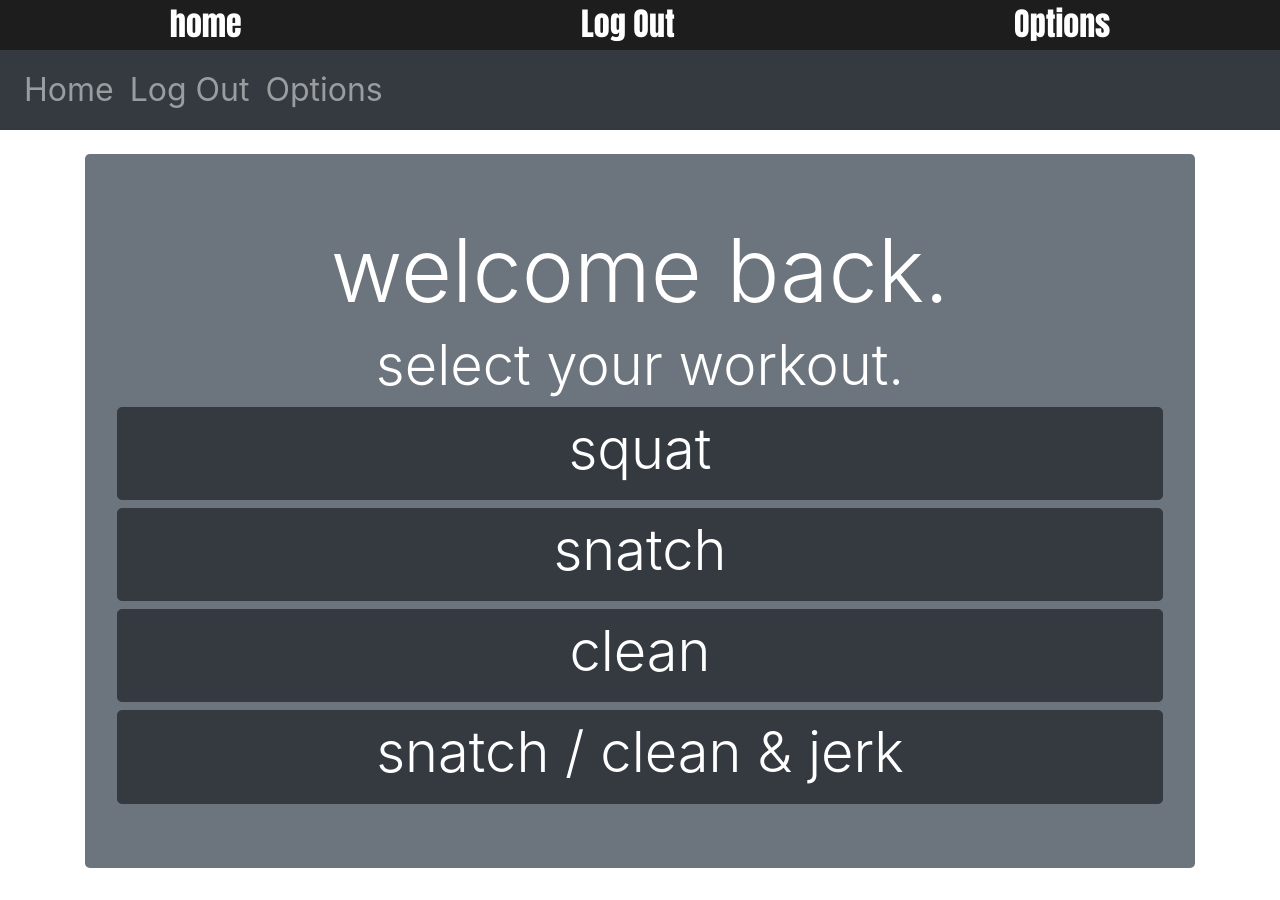
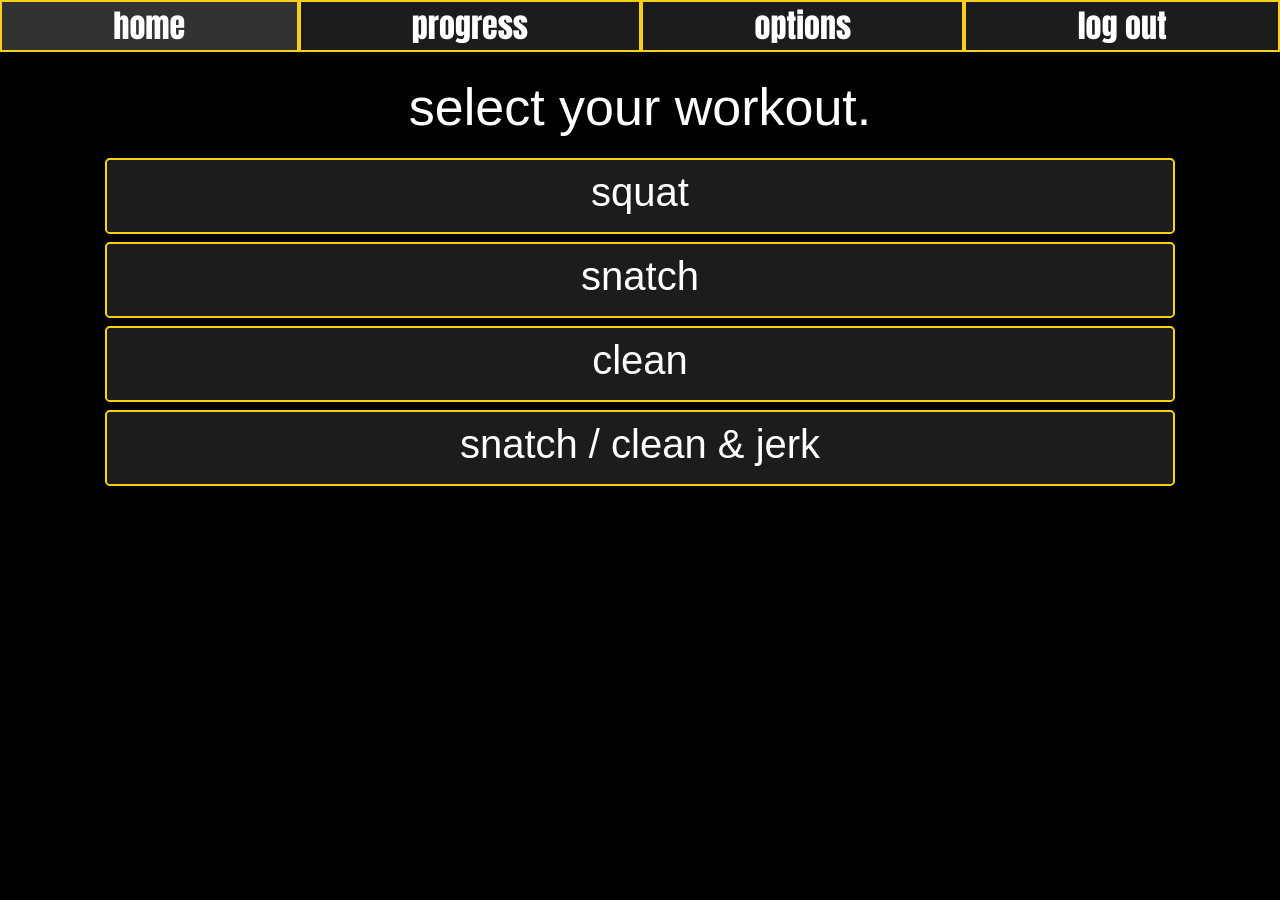
Before and after one commit to harrisonBarnett/wl_, a Flask app: page /home in a window 1280 px wide. After the commit the page ends 486 px from the top, so only its background shows below. Run offline with Flask 2, Linux system fonts and the light colour scheme; a user stored in the database is signed in; some libraries are stand-ins or nearby versions.

Commit message:
Tons of UI changes; refactored filetree; styling, profiling.

```diff
--- a/website/__init__.py
+++ b/website/__init__.py
@@ -33,7 +33,7 @@ def make_app():
 
     # setup for login manager
     login_manager = LoginManager()
-    login_manager.login_view = "auth.login"
+    login_manager.login_view = "auth.sign_in"
     login_manager.init_app(app)
     # load in the user to the webapp
     @login_manager.user_loader
--- /dev/null
+++ b/website/static/css/styles.css
@@ -0,0 +1,74 @@
+/* navbar stuff */
+nav {
+    font-size: 2rem;
+    background-color: rgb(28, 28, 28);
+
+}
+ /* flex container */
+nav ul {
+    list-style-type: none;
+    margin: 0;
+    padding: 0;
+    display: flex;
+    justify-content: space-around;
+}
+
+nav ul li {
+    cursor: pointer;
+    flex: auto;
+    text-align: center;
+    font-family:Impact;
+    color: white;
+    text-decoration: none;
+    border: 2px solid rgb(250, 208, 22);
+}
+
+nav ul li a {
+    color: white;
+    text-decoration: none;
+    font-family: Impact;
+}
+
+nav ul li:hover {
+    background-color: rgb(50, 50, 50)
+}
+
+nav ul li a:hover{
+    color: white;
+    text-decoration: none;
+}
+
+/* make the navbar responsive depending on portal width */
+@media all and (max-width: 600px) {
+
+    nav ul {
+        flex-direction: column;
+    }
+
+    nav ul li {
+        text-align: center;
+    }
+
+}
+
+/* button styling */
+
+.button-group {
+    color: white;
+    padding: 12px 20px;
+    margin: 8px 0;
+    font-family: Arial;
+    text-decoration: none;
+
+}
+
+.button-group button {
+    border: 2px solid rgb(250, 208, 22);
+}
+
+.title {
+    font-size: 52px;
+    color: white;
+    text-decoration: none;
+    font-family: Arial;
+}
--- a/website/static/styles.css
+++ /dev/null
@@ -1,42 +0,0 @@
-nav {
-    font-size: 2rem;
-    background-color: #1d1d1d;
-
-}
- /* flex container */
-nav ul {
-    list-style-type: none;
-    margin: 0;
-    padding: 0;
-    display: flex;
-    justify-content: space-around;
-}
-
-nav ul li a {
-    cursor: pointer;
-    padding: 0.5 rem;
-    flex: auto;
-    text-align: center;
-    font-family:Impact;
-    color: white;
-    text-decoration: none;
-}
-
-nav ul li a:hover {
-    background-color: #555;
-    color: white;
-    text-decoration: none;
-}
-
-/* responsive navbar */
-@media all and (max-width: 600px) {
-
-    nav ul {
-        flex-direction: column;
-    }
-
-    nav ul li {
-        text-align: center;
-    }
-
-}
--- a/website/templates/base.html
+++ b/website/templates/base.html
@@ -6,10 +6,11 @@
     <meta http-equiv="X-UA-Compatible" content="IE=edge">
     <meta name="viewport" content="width=device-width, initial-scale=1.0">
 
+    <!-- custom css -->
     <link
     rel= "stylesheet"
     type= "text/css"
-    href= "{{ url_for('static',filename='styles.css') }}"
+    href= "{{ url_for('static',filename='css/styles.css') }}"
     />
 
     <!-- bootstrap stylesheets for making the site pretty, literally just copy/paste-->
@@ -25,81 +26,33 @@
       crossorigin="anonymous"
     />
 
-
-
-
     <!-- can be overridden in templates that inherit this template -->
     <title>{% block title %} base template {% endblock %}</title>
 </head>
 <body>
+    <!-- boostrap overrides -->
+    <style type="text/css">
+        body { background: black !important; } /* Adding !important forces the browser to overwrite the default style applied by Bootstrap */
+     </style>
+     <style type="text/css">
+        button { background: rgb(28, 28, 28) !important; }
+     </style>
+
     <!-- scratch navbar -->
     <nav class="main-navbar">
         <ul>
             {% if user.is_authenticated %}
             <li><a id="home" href="/home">home</a></li>
-            <li><a id="logout" href="/logout">Log Out</a></li>
-            <li><a id="options" href="/options">Options</a></li>
+            <li><a id="progress" href="/options">progress</a></li>
+            <li><a id="options" href="/options">options</a></li>
+            <li><a id="logout" href="/logout">log out</a></li>
             {% else %}
-            <li><a id="login" href="/login">Log In</a></li>
-            <li><a id="signUp" href="/sign-up">Sign Up</a></li>
+            <li><a id="login" href="/sign-in">Log In</a></li>
+            <li><a id="signUp" href="/set-up">Sign Up</a></li>
             {% endif %}
         </ul>
     </nav>
 
-    <!-- navigation bar lives at the top of every page -->
-    <nav class="navbar navbar-expand-lg navbar-dark bg-dark">
-        <!-- button that shows/hides navbar if the screen is too small to fit all buttons -->
-        <button
-        class="navbar-toggler"
-        type="button"
-        data-toggle="collapse"
-        data-target="#navbar"
-        >
-            <span class="navbar-toggler-icon"></span>
-        </button>
-        <!-- these are the options that live in the navbar -->
-        <div class="collapse navbar-collapse" id="navbar">
-            <div class="navbar-nav">
-                <!-- check if user is logged in to display certain options -->
-                {% if user.is_authenticated %}
-                <!-- nav-items are buttons with routes -->
-                <a class="nav-item nav-link" id="home" href="/home">Home</a>
-                <a class="nav-item nav-link" id="logout" href="/logout">Log Out</a>
-                <a class="nav-item nav-link" id="options" href="/options">Options</a>
-                {% else %}
-                <a class="nav-item nav-link" id="login" href="/login">Log In</a>
-                <a class="nav-item nav-link" id="signUp" href="/sign-up">Sign Up</a>
-                {% endif %}
-            </div>
-        </div>
-    </nav>
-    <!-- gets flashed messages from the server for display (i.e. error, success w/forms) -->
-    {% with messages = get_flashed_messages(with_categories=true) %}
-        <!-- check if message was flashed -->
-        {% if messages %}
-            <!-- loop through category per message (i.e. 'error', 'success') -->
-            {% for category, message in messages %}
-                {% if category == 'error' %}
-                <!-- these are the alerts that will appear if a message is flashed 'error' -->
-                <div class="alert alert-danger alert-dismissible fade show" role="alert">
-                    {{ message }}
-                    <button type="button" class="close" data-dismiss="alert">
-                        <span aria-hidden="true">&times;</span>
-                    </button>
-                </div>
-                {% else %}
-                <!-- these are the alerts that will appear if a message is flashed 'success' -->
-                <div class="alert alert-success alert-dismissible fade show" role="alert">
-                    {{ message }}
-                    <button type="button" class="close" data-dismiss="alert">
-                        <!-- this is the button that you click to dismiss the alert -->
-                        <span aria-hidden="true">&times;</span>
-                    </button>
-                </div>
-                {% endif %}
-            {% endfor %}
-        {% endif %}
-    {% endwith %}
     <div class="container">
         {% block body %}
 
--- a/website/templates/home.html
+++ b/website/templates/home.html
@@ -15,11 +15,10 @@ function beginSession(page) {
 }
 </script>
 <br />
-<div class="jumbotron bg-secondary text-white">
-    <h1 align="center" class="display-2">welcome back.</h1>
-    <h2 align="center" class="display-4">select your workout.</h2>
 
-    <form method="POST">
+    <h2 align="center" class="title">select your workout.</h2>
+
+    <form class="button-group" method="POST">
         <button
         id="/squat"
         type="button"
@@ -27,7 +26,7 @@ function beginSession(page) {
         onclick="beginSession(this.id)"
         name="squat"\
         >
-        <h1 class="display-4">squat</h1>
+        <h1>squat</h1>
         </button>
 
         <button
@@ -37,7 +36,7 @@ function beginSession(page) {
         onclick="beginSession(this.id)"
         name="snatch"
         >
-        <h1 class="display-4">snatch</h1>
+        <h1>snatch</h1>
         </button>
 
         <button
@@ -47,7 +46,7 @@ function beginSession(page) {
         onclick="beginSession(this.id)"
         name="clean"
         >
-        <h1 class="display-4">clean</h1>
+        <h1>clean</h1>
         </button>
 
         <button
@@ -57,11 +56,11 @@ function beginSession(page) {
         onclick="beginSession(this.id)"
         name="clean_jerk"
         >
-        <h1 class="display-4">snatch / clean & jerk</h1>
+        <h1>snatch / clean & jerk</h1>
         </button>
 
     </form>
-</div>
+
 
 
 {% endblock %}
```
Also changed, not shown: website/auth.py (+23 -40 lines), website/static/css/auth.css (+5 -3 lines), website/static/css/session.css (added, +47 -0 lines), website/templates/auth-base.html (added, +84 -0 lines), website/templates/login.html (deleted, +0 -33 lines), website/templates/session-base.html (added, +92 -0 lines), website/templates/set-up.html (+5 -18 lines), website/templates/sign-in.html (+4 -19 lines), website/templates/sign_up.html (deleted, +0 -58 lines), website/templates/squat.html (+8 -34 lines), website/database.db, website/static/images/auth_bg.jpg.
